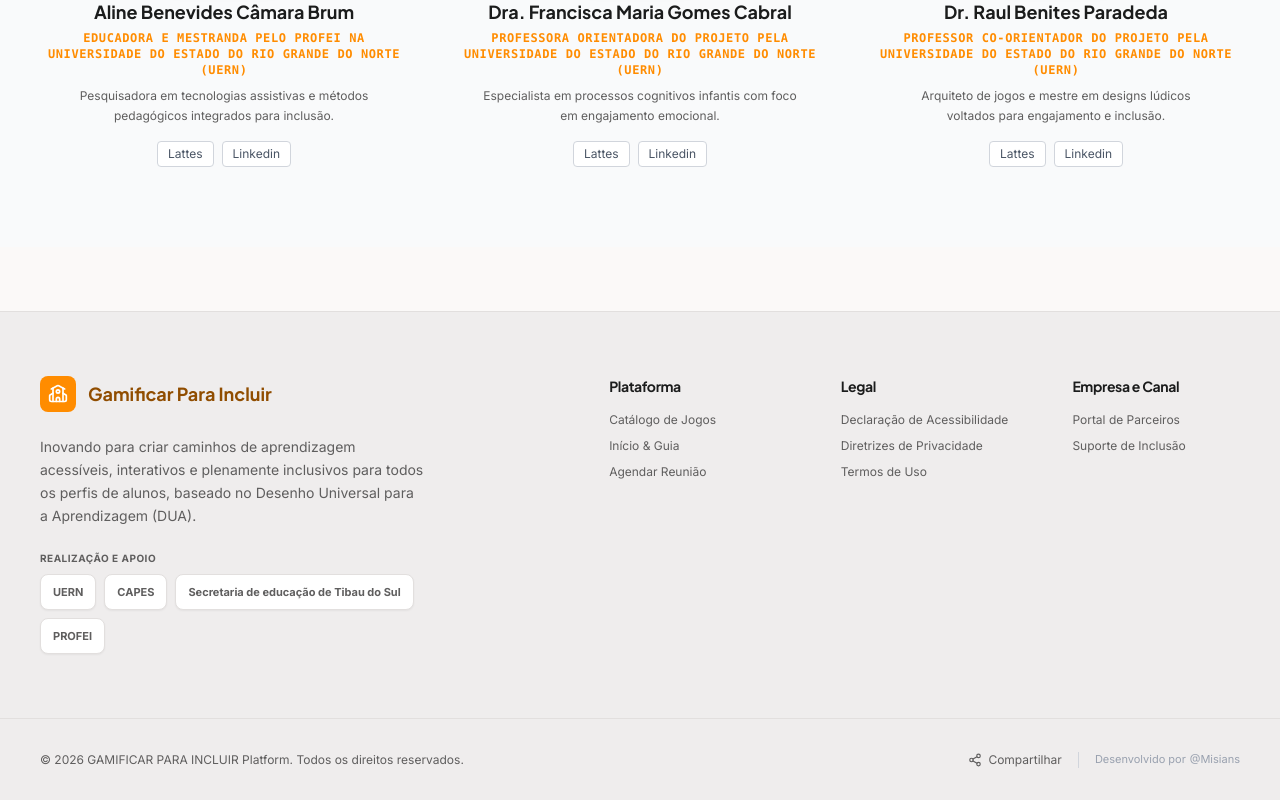
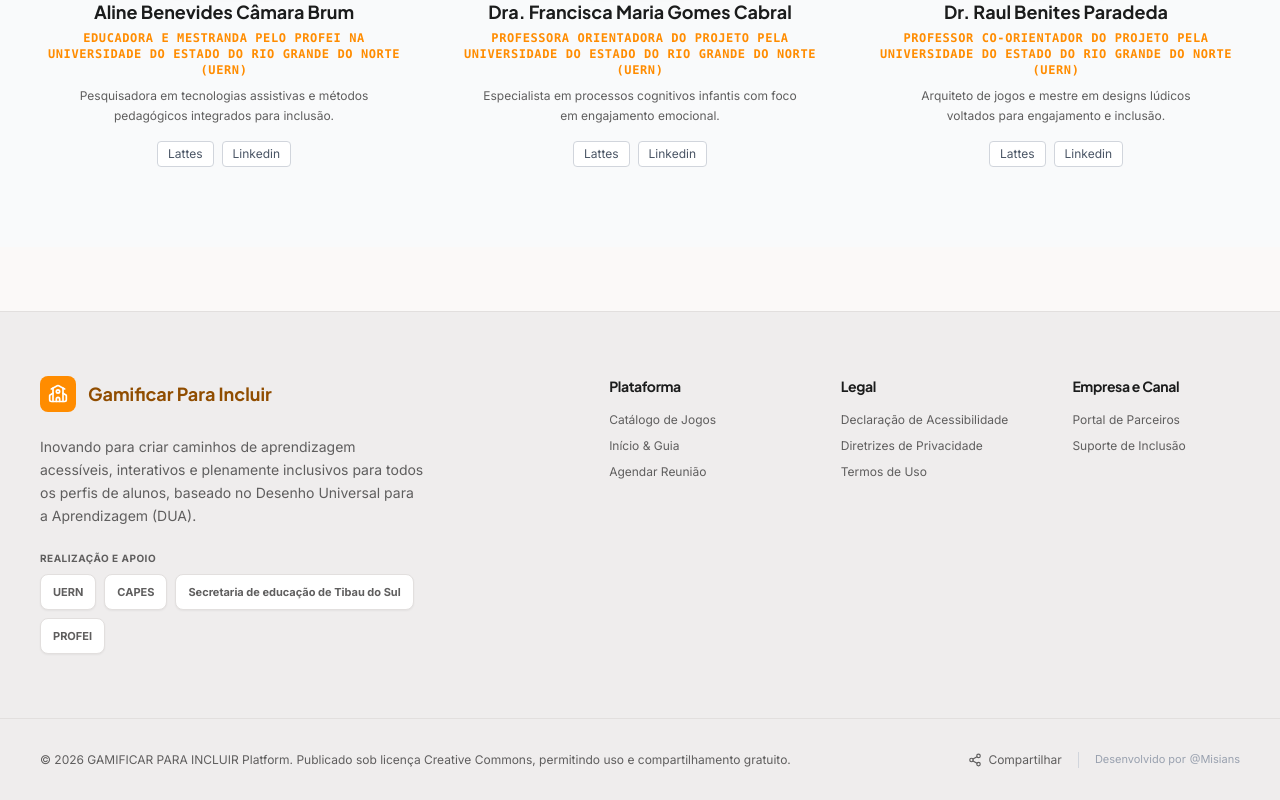
Before and after one commit to Misians/Gamificar-Para-Incluir, a React (Vite) app: page / in a window 1280 px wide. Shown: the part 4205-5005 px from the top of the page. Built offline with nearby package versions, Linux system fonts and the light colour scheme.

Commit message:
fix: footer creative commons

```diff
--- a/src/components/AccessibilityControls.tsx
+++ b/src/components/AccessibilityControls.tsx
@@ -2,14 +2,12 @@ import React, { useState, useEffect } from 'react';
 import { ZoomIn, ZoomOut, Contrast, MessageSquare } from 'lucide-react';
 import { motion, AnimatePresence } from 'motion/react';
 
-// Declaração para o TypeScript não reclamar do window.VLibras
 declare global {
   interface Window {
     VLibras: any;
   }
 }
 
-// Ensinamos ao React que esses atributos customizados existem
 declare module 'react' {
   interface HTMLAttributes<T> extends AriaAttributes, DOMAttributes<T> {
     vw?: string;
@@ -59,16 +57,12 @@ export default function AccessibilityControls({
     }
   }, []);
 
-  // ==========================================
-  // FUNÇÃO DO LEITOR DE TELA (WEB SPEECH API)
-  // ==========================================
+
   useEffect(() => {
-    // Se a API não for suportada pelo navegador, não faz nada
     if (!('speechSynthesis' in window)) return;
 
     let timeoutId: NodeJS.Timeout;
 
-    // Função que será chamada ao passar o mouse por cima dos elementos
     const handleMouseOver = (e: MouseEvent) => {
       const target = e.target as HTMLElement;
 
@@ -86,31 +80,27 @@ export default function AccessibilityControls({
         timeoutId = setTimeout(() => {
           const utterance = new SpeechSynthesisUtterance(textToRead);
           utterance.lang = 'pt-BR'; // Força o idioma para português
-          utterance.rate = 1.2; // Velocidade da fala (1 é o normal, 1.2 é um pouco mais dinâmico)
-          utterance.pitch = 1.0; // Tom da voz
+          utterance.rate = 0.8; // Velocidade da fala (1 é o normal, 1.2 é um pouco mais dinâmico)
+          utterance.pitch = 1.5; // Tom da voz
 
           window.speechSynthesis.speak(utterance);
-        }, 300); // 300ms de atraso
+        }, 200);
       }
     };
 
     if (spokenAssistant) {
-      // Adiciona o evento de escuta na página inteira
       document.addEventListener('mouseover', handleMouseOver);
     } else {
-      // Se o usuário desligar, cala o assistente e remove o evento
       window.speechSynthesis.cancel();
       document.removeEventListener('mouseover', handleMouseOver);
     }
 
-    // Cleanup caso o componente seja desmontado
     return () => {
       clearTimeout(timeoutId);
       window.speechSynthesis.cancel();
       document.removeEventListener('mouseover', handleMouseOver);
     };
   }, [spokenAssistant]);
-  // ==========================================
 
   const handleIncreaseFont = () => {
     setFontSizeScale((prev) => Math.min(prev + 0.1, 1.4));
--- a/src/components/Footer.tsx
+++ b/src/components/Footer.tsx
@@ -118,7 +118,7 @@ export default function Footer({ setCurrentPage }: FooterProps) {
       {/* Under footer */}
       <div className="max-w-7xl mx-auto px-6 md:px-10 py-8 border-t border-brand-border flex flex-col sm:flex-row justify-between items-center gap-4">
         <p className="font-sans text-xs text-[#5f5e5e]" id="copyright-notice">
-          © 2026 GAMIFICAR PARA INCLUIR Platform. Todos os direitos reservados.
+          © 2026 GAMIFICAR PARA INCLUIR Platform. Publicado sob licença Creative Commons, permitindo uso e compartilhamento gratuito.
         </p>
         <div className="flex gap-4 items-center">
           <button
```
